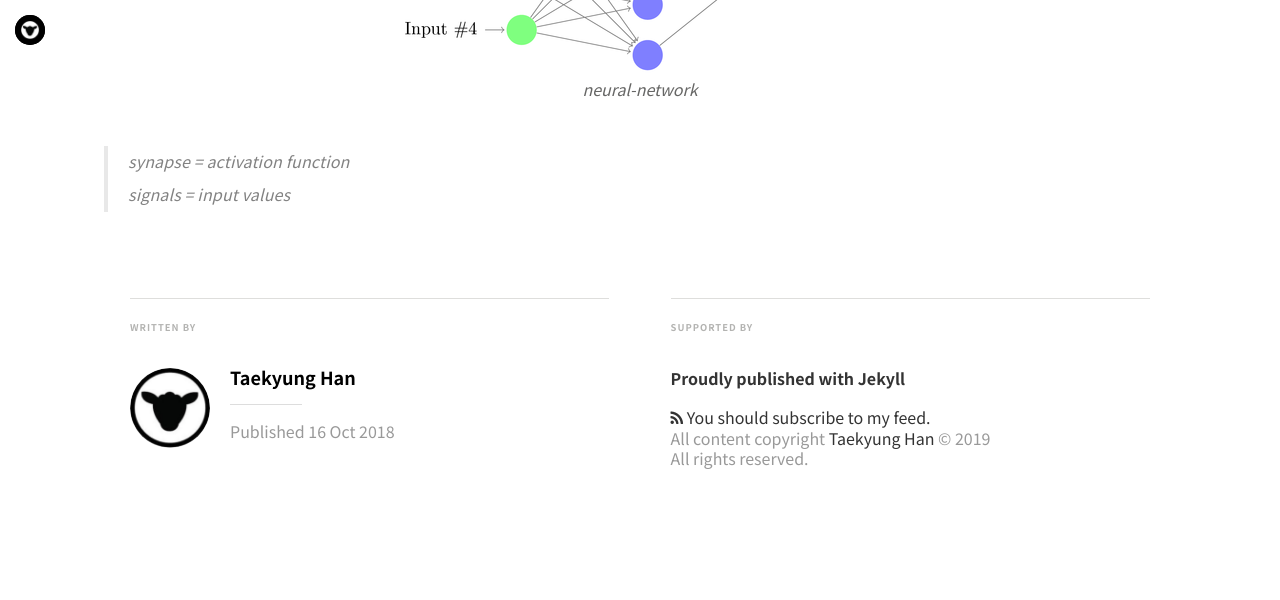
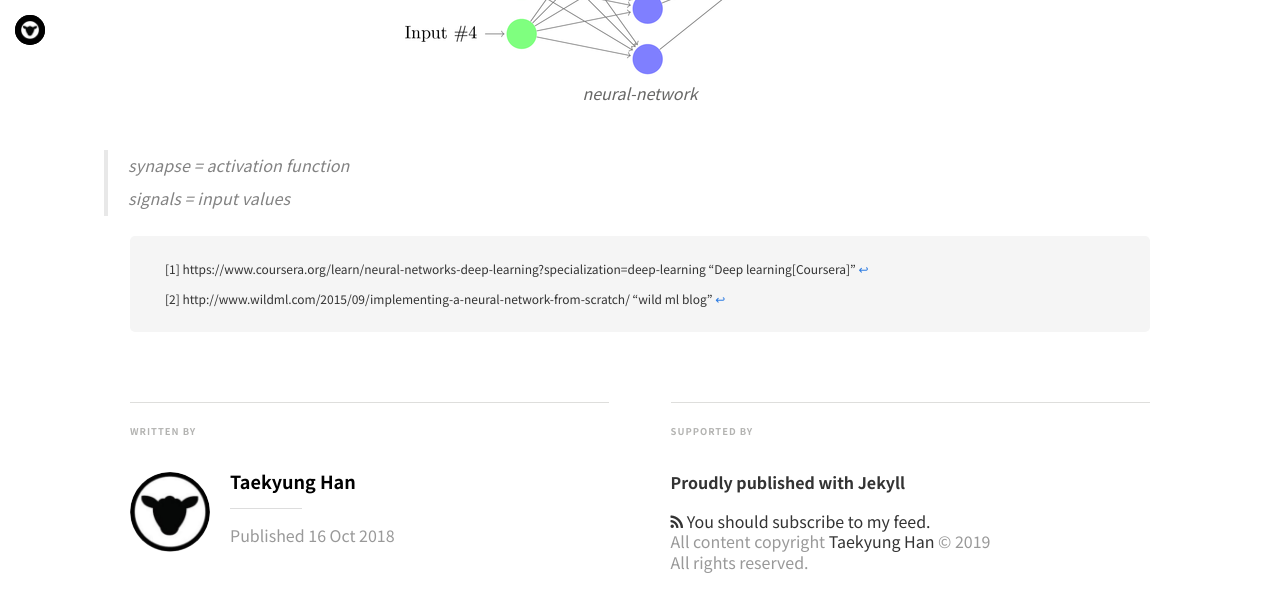
Before and after one commit to Shephexd/shephexd.github.io, a Jekyll site: the page built from _posts/DeepLearning/2018-10-16-Deep_learning(1)-introduction_to_Deep_learning.md, in a window 1280 px wide and 900 px high, scrolled down 3137 px, cut to the strip 0-600 px from the top of the window. Built offline with Jekyll 4.4.1, drawn with Linux system fonts in a browser that asks for light colours; nearby versions of some CDN libraries; some web fonts are replaced; formulas are drawn with MathJax 3; comment, search, counter and statistics services are not loaded; some of the changed text lies outside the part shown.

Commit message:
UPDATE footnote

```diff
--- a/_posts/DeepLearning/2018-10-16-Deep_learning(1)-introduction_to_Deep_learning.md
+++ b/_posts/DeepLearning/2018-10-16-Deep_learning(1)-introduction_to_Deep_learning.md
@@ -182,3 +182,12 @@
 > synapse = activation function
 >
 > signals = input values
+
+
+
+
+
+
+
+[^1]: https://www.coursera.org/learn/neural-networks-deep-learning?specialization=deep-learning	"Deep learning[Coursera]"
+[^2]: http://www.wildml.com/2015/09/implementing-a-neural-network-from-scratch/	"wild ml blog"
```
Also changed, not shown: other parts of _posts/DeepLearning/2018-10-16-Deep_learning(1)-introduction_to_Deep_learning.md (+1 -1 lines), _posts/DeepLearning/2018-11-21-Deep_learning(2)-Logistic_regression.md (+8 -0 lines), _posts/DeepLearning/2018-12-13-Deep_learning(3)-Activation_function.md (+10 -0 lines), _posts/DeepLearning/2019-01-16-Deep_learning(4)-Back_propagation.md (+5 -2 lines), _posts/DeepLearning/2019-01-17-Deep_learning(5)-Deep_L-neural_networks.md (+6 -0 lines), _posts/DeepLearning/2019-01-21-Deep_learning(6)-Practical_aspect_of_Neural_networks.md (+3 -3 lines).
